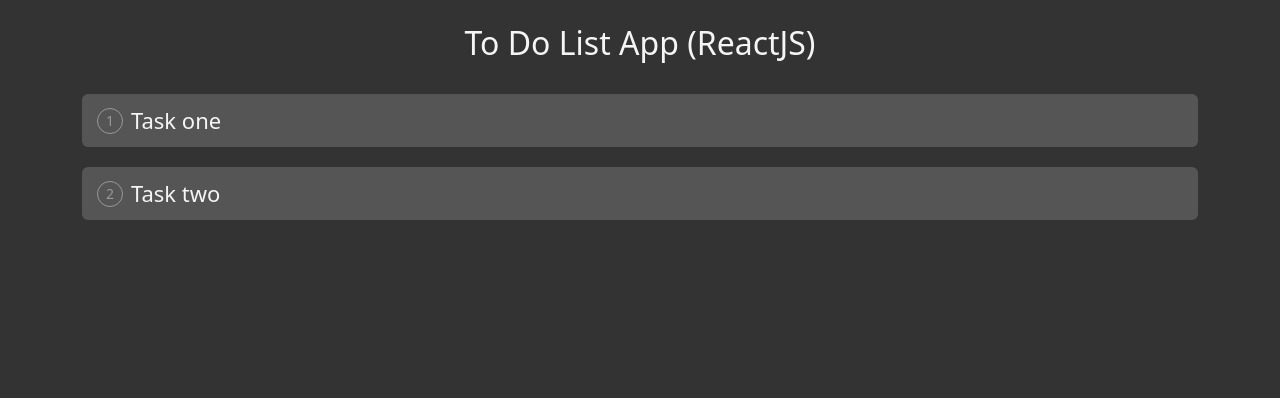
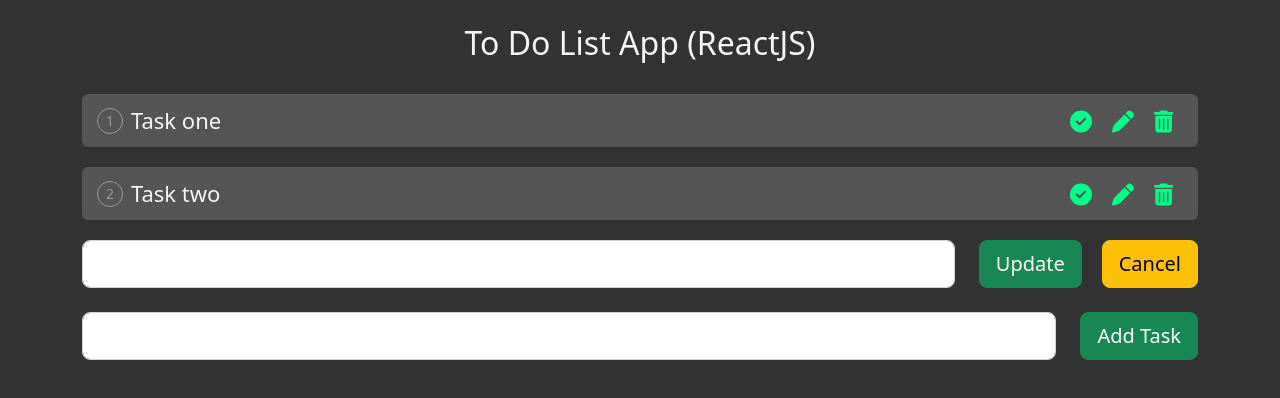
Before and after one commit to Chi1710/To-do-list-reactjs, a React (Create React App) app: page / in a window 1280 px wide. Shown: the top 398 px of the page. Built offline with nearby package versions, Linux system fonts and the light colour scheme.

Commit message:
finish add tasks to the list and css styling

```diff
--- a/package.json
+++ b/package.json
@@ -5,6 +5,7 @@
   "dependencies": {
     "@fortawesome/fontawesome-svg-core": "^6.2.1",
     "@fortawesome/free-solid-svg-icons": "^6.2.1",
+    "@fortawesome/react-fontawesome": "^0.2.0",
     "@testing-library/jest-dom": "^5.16.5",
     "@testing-library/react": "^13.4.0",
     "@testing-library/user-event": "^13.5.0",
--- a/src/App.css
+++ b/src/App.css
@@ -37,8 +37,36 @@
  justify-content: center;
 }
 
+.taskBg .taskText {
+  flex: 1;
+}
+
 .taskBg .done .taskText {
   text-decoration: line-through;
   opacity: 0.3;
 
 }
+
+.taskBg .iconsWrap {
+  position: absolute;
+  top: 50%;
+  transform: translateY(-50%);
+  right: 15px;
+  width: auto;
+  display: inline-block;
+}
+
+.taskBg .iconsWrap span {
+   display: inline-block;
+   margin: 0px 10px 0 10px;
+   cursor: pointer;
+   color: #00ff89;
+}
+
+.taskBg .iconsWrap span :hover {
+  color: yellow;
+}
+
+.mr-20{
+  margin-right: 20px;
+}
--- a/src/App.js
+++ b/src/App.js
@@ -1,9 +1,10 @@
 import React, {useState} from 'react';
 import "bootstrap/dist/css/bootstrap.min.css";
-// import { FontAwesomeIcon } from '@fortawesome/react-fontawesome'
-// import {
-//   faCircleCheck, faPen, faTrashCan
-// } from '@fortawsome/free-solid-svg-icons'
+import { library } from '@fortawesome/fontawesome-svg-core'
+import { FontAwesomeIcon } from '@fortawesome/react-fontawesome'
+import {
+  faCircleCheck, faPen, faTrashCan
+} from '@fortawesome/free-solid-svg-icons'
 
 import './App.css';
 
@@ -22,7 +23,12 @@
 
   //Add task
   const addTask = () => {
-
+    if(newTask) {
+      let num = toDo.length + 1;
+      let newEntry = { id: num, title: newTask, status: false}
+      setToDo([...toDo, newEntry ])
+      setNewTask('');
+    }
 
   }
 
@@ -67,21 +73,72 @@
       {toDo && toDo.length ? '' : 'No Task...'}
 
       {toDo && toDo
+
+        // .sort((a,b) => a.id >b.id ? 1 : -1)
+        // the order of tasks will always start from the smallest id to larger
         .map((task, index) => {
           return(
+            <React.Fragment key={task.id}>
             <div className='col taskBg'>
+
             <div className={task.status ? 'done' : ''}>
-
-              <React.Fragment key={task.id}>
                 <span className='taskNumber'> {index + 1}</span>
                 <span className='taskText'> {task.title}</span>
-              </React.Fragment>
+            </ div>
 
-            </ div>
+            <div className="iconsWrap">
+              <span title="Completed / Not Completed">
+                <FontAwesomeIcon icon={faCircleCheck} />
+              </span>
+              <span title="Edit">
+              <FontAwesomeIcon icon={faPen} />
+              </span>
+              <span title="Delete">
+              <FontAwesomeIcon icon={faTrashCan} />
+              </span>
             </div>
+
+
+
+            </div>
+            </React.Fragment>
+
           )
         })
       }
+            {/* Update Task*/}
+            <div className='row'>
+              <div className='col'>
+                <input className='form-control form-control-lg'/>
+              </div>
+              <div className='col-auto'>
+                <button className='btn btn-lg btn-success mr-20'>
+                  Update
+                </button >
+                <button className='btn btn-lg btn-warning'>
+                  Cancel
+                  </button>
+              </div>
+            </div>
+            <br />
+
+
+            {/* Add Task*/}
+            <div className='row'>
+              <div className='col'>
+                <input
+                value={newTask}
+                onChange={ (e) => setNewTask(e.target.value)}
+                className='form-control form-control-lg'/>
+              </div>
+              <div className='col-auto'>
+                <button
+                onClick = {addTask}
+                className='btn btn-lg btn-success'>
+                  Add Task
+                </button>
+              </div>
+            </div>
 
 
     </div>
```
Also changed, not shown: 1 other file (tests, documents, lock files or other folders).
